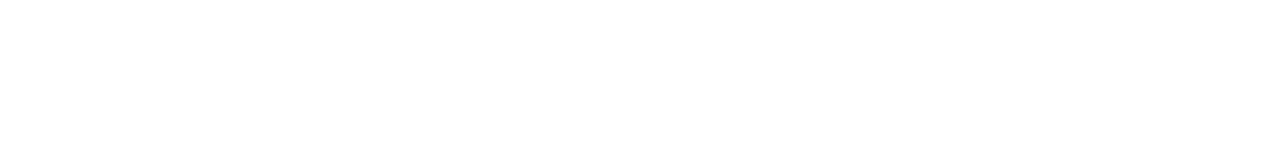
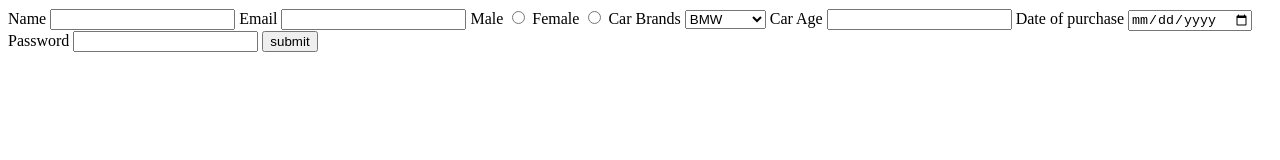
Before and after one commit to acciojob/car-insurance-form-Hardik141502, a website: page main.html in a window 1280 px wide. Drawn offline with Linux system fonts and the light colour scheme.

Commit message:
created a submission

```diff
--- a/main.html
+++ b/main.html
@@ -7,6 +7,29 @@
 </head>
 
 <body>
+	<form method="post">
+		<label for="name">Name</label>
+		<input type="text" id="name" required>
+		<label for="email">Email</label>
+		<input type="email" id="email" required>
+		<label>Male</label>
+		<input type="radio" name="gender" required>
+		<label>Female</label>
+		<input type="radio" name="gender" required>
+		<label for="cars">Car Brands</label>
+		<select id="cars">
+			<option>BMW</option>
+			<option>Audi</option>
+			<option>Mercedez</option>
+		</select>
+		<label for="carage">Car Age</label>
+		<input type="number" id="carage" required>
+		<label for="dop">Date of purchase</label>
+		<input type="date" id="dop" required>
+		<label for="password">Password</label>
+		<input type="password" id="password" required>
+		<button>submit</button>
+	</form>
 	<!-- the entire body must be written by student -->
     <script type="text/javascript" src="./script.js">
 </script>
```
